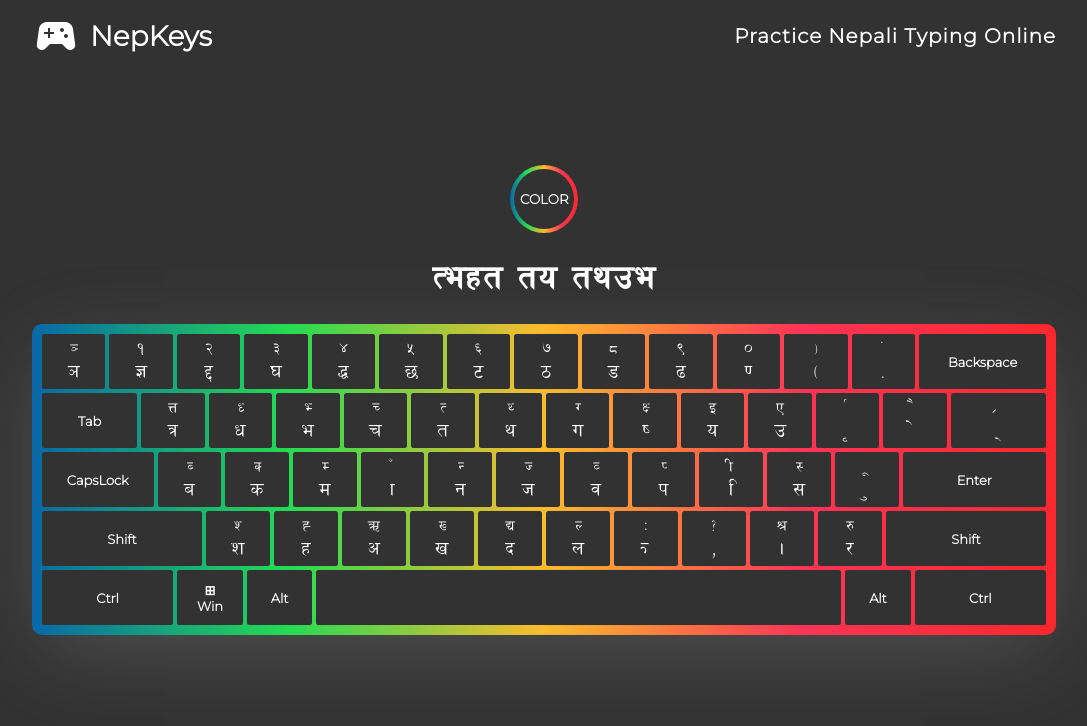
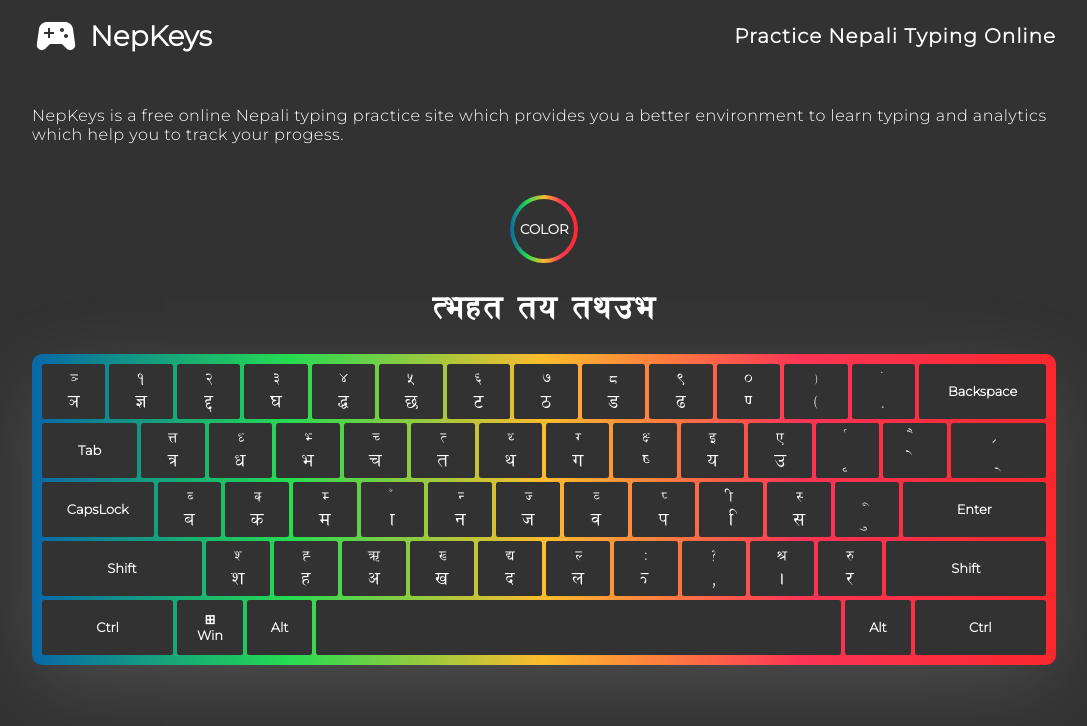
Before and after one commit to PMP56/NepKeys, a Next.js app: page / in a window 1280 px wide. Shown: the top 726 px of the page, without its empty margins (96-1183 px from the left). Built offline with nearby package versions, Linux system fonts and the light colour scheme.

Commit message:
Meta description changed

```diff
--- a/components/Header.js
+++ b/components/Header.js
@@ -1,17 +1,22 @@
+import { Fragment } from 'react';
 import styles from "../styles/Header.module.css";
 
 import Logo from "./logo";
 
 const Header = () => {
     return (
+        <Fragment>
             <header className={styles.header}>
                 <div className={styles.logoBox}>
                     <Logo />
                     <h1 className={styles.title}>NepKeys</h1>
-                <h1 className={styles.hiddenText}>NepKeys is a free online Nepali typing practice site which provides you a better environment to learn typing and analytics which help you to track your progess.</h1>
                 </div>
                 <h2 className={styles.description}>Practice Nepali Typing Online</h2>
             </header>
+            <div className={styles.topDesContainer}>
+                <h1 className={styles.topDescription}>NepKeys is a free online Nepali typing practice site which provides you a better environment to learn typing and analytics which help you to track your progess.</h1>
+            </div>
+        </Fragment>
     );
 }
 
--- a/pages/_document.js
+++ b/pages/_document.js
@@ -6,8 +6,8 @@ class MyDocument extends Document {
             <Html lang='en'>
                 <Head>
                     <meta httpEquiv="Content-Type" content="text/html; charset=utf-8" />
-                    <meta name="keywords" content="Nepkey, nepali keyboard, practice nepali typing, online" />
                     <meta name="description" content="NepKeys is a free online Nepali typing practice site which provides you a better environment to learn typing and analytics which help you to track your progess." />
+                    <meta name="keywords" content="Nepkey, nepali keyboard, practice nepali typing, online, Type in Nepali, Nepali Online Typing, Type Online Nepali, Type Nepali, Nepali Type, Nepali, Nepali Typing" />
                     <meta name="google-site-verification" content="MWnLOz_sUZATNS8FaKpTN3Avn-hfoSv9MFaWJ_WnFKo" />
                 </Head>
                 <body>
--- a/pages/index.js
+++ b/pages/index.js
@@ -86,8 +86,8 @@ export default function Home() {
     <main className={`${styles.container} ${(theme == 'light') ? styles.light : (theme == 'dark') ? styles.dark : styles.color}`} tabIndex="0" onKeyDown={buttonPress} onKeyUp={buttonRelease}>
       <Head>
         <meta name='viewport' content="width=device-width, initial-scale=1" />
+        <meta name="description" content="NepKeys is a free online Nepali typing practice site which provides you a better environment to learn typing and analytics which help you to track your progess." />
         <title>NepKeys - Nepali Keyboard and Typing Practice Online</title>
-        <meta name="description" content="NepKeys is a free online Nepali typing practice site which provides you a better environment to learn typing and analytics which help you to track your progess." />
         <link rel="icon" href="/joy.ico" />
         <link href="https://fonts.googleapis.com/css2?family=Montserrat:wght@300&display=swap" rel="stylesheet"></link>
       </Head>
--- a/styles/Header.module.css
+++ b/styles/Header.module.css
@@ -20,8 +20,18 @@
     font-size: 28px;
 }
 
-.hiddenText{
-    font-size: 0px;
+.topDesContainer{
+    width: 80%;
+    text-align: start;
+    color: var(--textColor);
+    top: -40px;
+    position: relative;
+}
+
+.topDescription{
+    font-size: 16px;
+    letter-spacing: 0.5px;
+    font-weight: 400;
 }
 
 .description{
```
Lines whose indentation alone changed are shown as unchanged.
